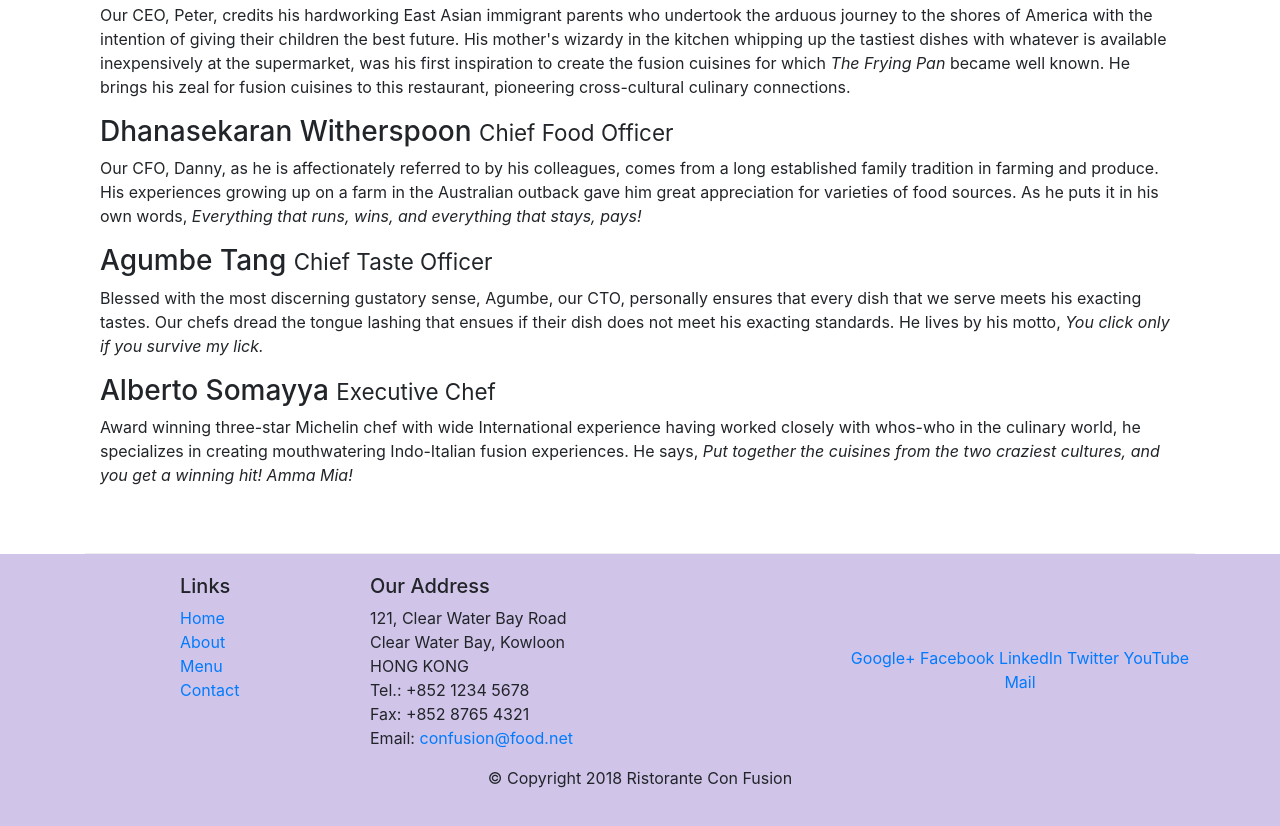
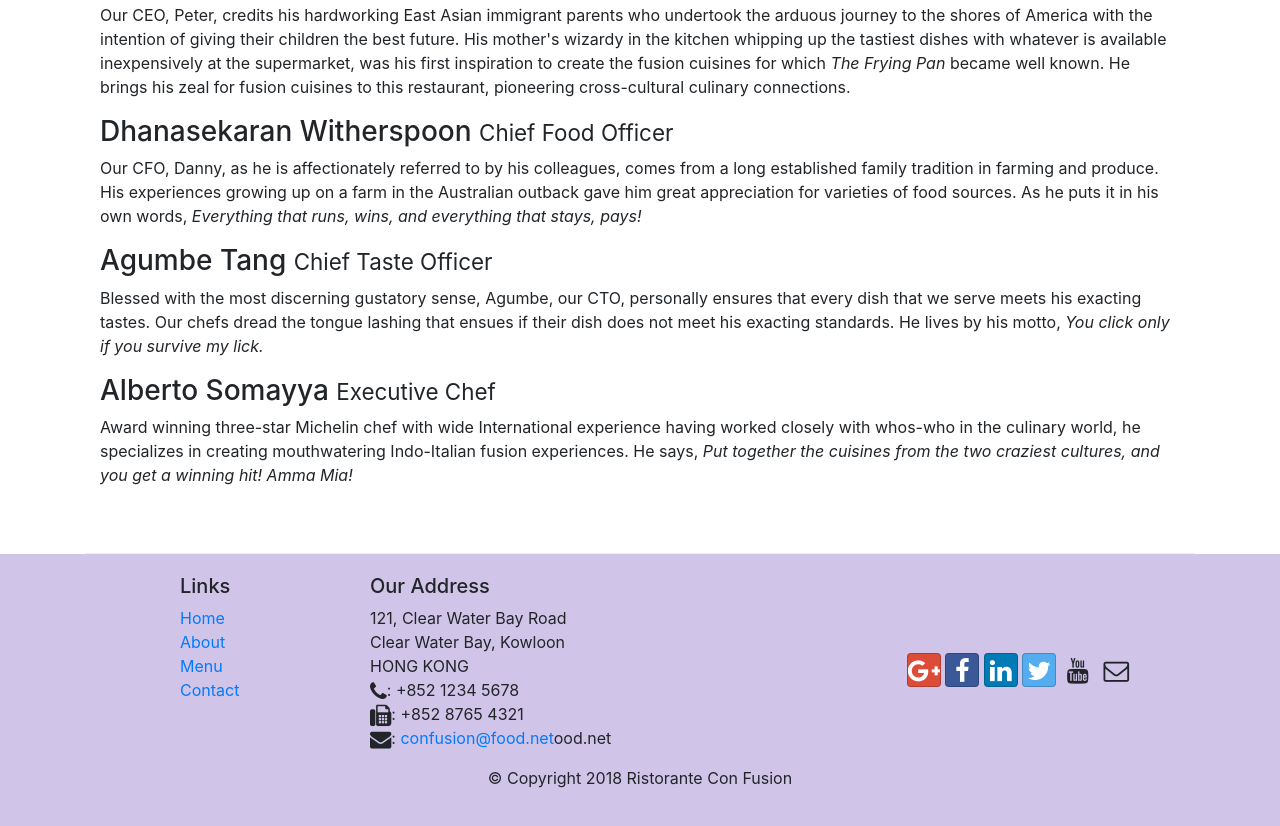
Before and after one commit to sidharth-001/ristorante-conFusion-bootstrap, a website: page aboutus.html in a window 1280 px wide. Shown: the part 950-1776 px from the top of the page. Drawn offline with nearby package versions, Linux system fonts and the light colour scheme.

Commit message:
Icon Fonts

```diff
--- a/aboutus.html
+++ b/aboutus.html
@@ -8,6 +8,8 @@
     <meta http-equiv="x-ua-compatible" content="ie=edge">
 
     <link rel="stylesheet" href="node_modules/bootstrap/dist/css/bootstrap.min.css">
+    <link rel="stylesheet" href="node_modules/font-awesome/css/font-awesome.min.css">
+    <link rel="stylesheet" href="node_modules/bootstrap-social/bootstrap-social.css">
     <link rel="stylesheet" href="css/styles.css">
 
     <title>Ristorante Con Fusion: About Us</title>
@@ -23,10 +25,10 @@
             <a class="navbar-brand mr-auto" href="./index.html">Ristorante Con Fusion</a>
         <div class="collapse navbar-collapse" id="Navbar">
             <ul class="navbar-nav mr-auto">
-                <li class="nav-item"><a class="nav-link" href="./index.html">Home</a></li>
-                <li class="nav-item active"><a class="nav-link" href="#">About</a></li>
-                <li class="nav-item"><a class="nav-link" href="#">Menu</a></li>
-                <li class="nav-item"><a class="nav-link" href="#">Contact</a></li>
+                <li class="nav-item active"><a class="nav-link" href="./index.html"><span class="fa fa-home fa-lg"></span> Home</a></li>
+                <li class="nav-item"><a class="nav-link" href="#"><span class="fa fa-info fa-lg"></span> About</a></li>
+                <li class="nav-item"><a class="nav-link" href="#"><span class="fa fa-list fa-lg"></span> Menu</a></li>
+                <li class="nav-item"><a class="nav-link" href="#"><span class="fa fa-address-card fa-lg"></span> Contact</a></li>
             </ul>
         </div>
         </div>
@@ -103,19 +105,19 @@
 		              121, Clear Water Bay Road<br>
 		              Clear Water Bay, Kowloon<br>
 		              HONG KONG<br>
-		              Tel.: +852 1234 5678<br>
-		              Fax: +852 8765 4321<br>
-		              Email: <a href="mailto:confusion@food.net">confusion@food.net</a>
+                      <i class="fa fa-phone fa-lg"></i>: +852 1234 5678<br>
+		              <i class="fa fa-fax fa-lg"></i>: +852 8765 4321<br>
+		              <i class="fa fa-envelope fa-lg"></i>: <a href="mailto:confusion@food.net">confusion@food.net</a>ood.net</a>
 		           </address>
                 </div>
                 <div class="col-12 col-sm-4 align-self-center">
                     <div class="text-center">
-                        <a href="http://google.com/+">Google+</a>
-                        <a href="http://www.facebook.com/profile.php?id=">Facebook</a>
-                        <a href="http://www.linkedin.com/in/">LinkedIn</a>
-                        <a href="http://twitter.com/">Twitter</a>
-                        <a href="http://youtube.com/">YouTube</a>
-                        <a href="mailto:">Mail</a>
+                        <a class="btn btn-social-icon btn-google" href="http://google.com/+"><i class="fa fa-google-plus fa-lg"></i></a>
+                        <a class="btn btn-social-icon btn-facebook" href="http://www.facebook.com/profile.php?id="><i class="fa fa-facebook fa-lg"></i></a>
+                        <a class="btn btn-social-icon btn-linkedin" href="http://www.linkedin.com/in/"><i class="fa fa-linkedin fa-lg"></i></a>
+                        <a class="btn btn-social-icon btn-twitter" href="http://twitter.com/"><i class="fa fa-twitter fa-lg"></i></a>
+                        <a class="btn btn-social-icon btn-youtube" href="http://youtube.com/"><i class="fa fa-youtube fa-lg"></i></a>
+                        <a class="btn btn-social-icon" href="mailto:"><i class="fa fa-envelope-o fa-lg"></i></a>
                     </div>
                 </div>
            </div>
--- a/package.json
+++ b/package.json
@@ -15,6 +15,8 @@
   },
   "dependencies": {
     "bootstrap": "^4.5.0",
+    "bootstrap-social": "^5.1.1",
+    "font-awesome": "^4.7.0",
     "jquery": "^3.5.1",
     "popper.js": "^1.16.1"
   }
```
Also changed, not shown: index.html (+16 -13 lines), 1 other file.
